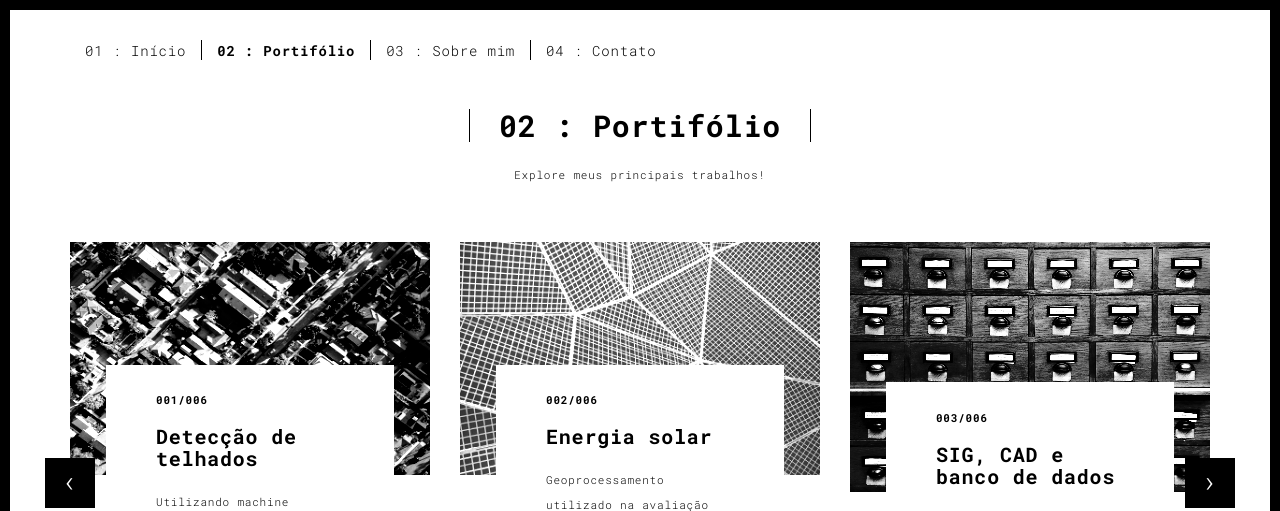
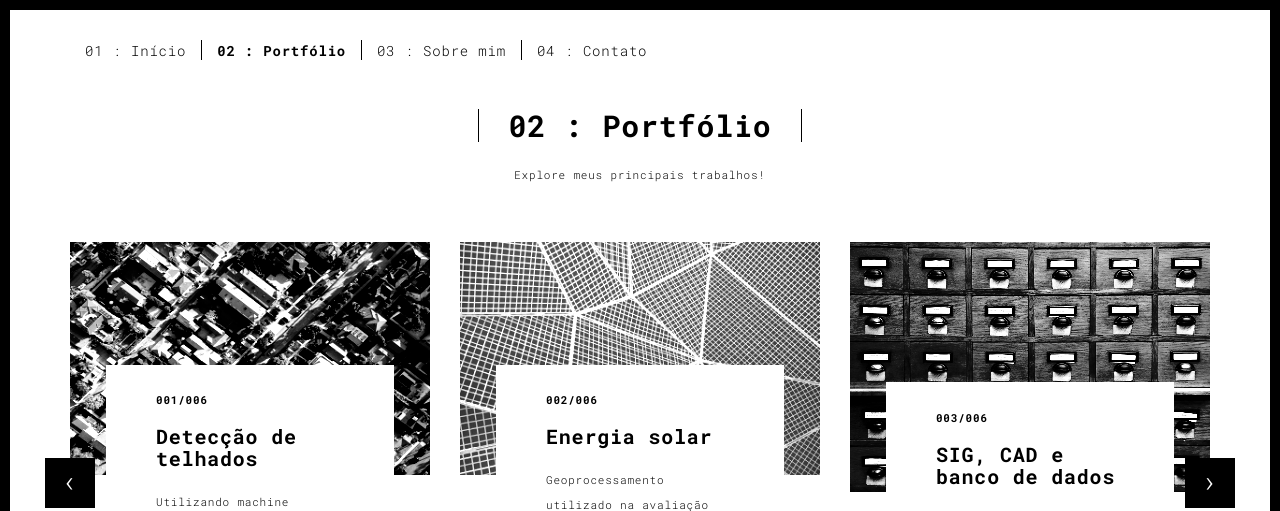
Before and after one commit to willsbit/portfo, a Flask app: page /works.html in a window 1280 px wide. Shown: the top 511 px of the page. Run offline with Flask 2, Linux system fonts and the light colour scheme; some libraries are stand-ins or nearby versions.

Commit message:
Corrigindo Portifólio para Portfólio

```diff
--- a/templates/about.html
+++ b/templates/about.html
@@ -40,7 +40,7 @@
         <div class="collapse navbar-collapse" id="navbar-collapse">
           <ul class="nav navbar-nav ">
             <li><a href="./index.html" title="">01 : Início</a></li>
-            <li><a href="./works.html" title="">02 : Portifólio</a></li>
+            <li><a href="./works.html" title="">02 : Portfólio</a></li>
             <li><a href="./about.html" title="">03 : Sobre mim</a></li>
             <li><a href="./contact.html" title="">04 : Contato</a></li>
           </ul>
@@ -70,7 +70,7 @@
                     na aptidão para geração de energia solar.
                   </p>
                   <h3>Experiência </h3>
-                  <p>Atualmente trabalho como Analista de Aquisição de Dados. Tenho experiência com SIG,
+                  <p>Tenho experiência com SIG,
                     Geoprocessamento, análise e visualização de dados (principalmente georreferenciados) e levantamentos
                     de campo.
 
--- a/templates/contact.html
+++ b/templates/contact.html
@@ -46,7 +46,7 @@
         <div class="collapse navbar-collapse" id="navbar-collapse">
           <ul class="nav navbar-nav ">
             <li><a href="./index.html" title="">01 : Início</a></li>
-            <li><a href="./works.html" title="">02 : Portifólio</a></li>
+            <li><a href="./works.html" title="">02 : Portfólio</a></li>
             <li><a href="./about.html" title="">03 : Sobre mim</a></li>
             <li><a href="./contact.html" title="">04 : Contato</a></li>
           </ul>
--- a/templates/csp.html
+++ b/templates/csp.html
@@ -38,7 +38,7 @@
         <div class="collapse navbar-collapse" id="navbar-collapse">
           <ul class="nav navbar-nav ">
             <li><a href="./index.html" title="">01 : Início</a></li>
-            <li><a href="./works.html" title="">02 : Portifólio</a></li>
+            <li><a href="./works.html" title="">02 : Portfólio</a></li>
             <li><a href="./about.html" title="">03 : Sobre mim</a></li>
             <li><a href="./contact.html" title="">04 : Contato</a></li>
           </ul>
--- a/templates/database.html
+++ b/templates/database.html
@@ -39,7 +39,7 @@
         <div class="collapse navbar-collapse" id="navbar-collapse">
           <ul class="nav navbar-nav ">
             <li><a href="./index.html" title="">01 : Início</a></li>
-            <li><a href="./works.html" title="">02 : Portifólio</a></li>
+            <li><a href="./works.html" title="">02 : Portfólio</a></li>
             <li><a href="./about.html" title="">03 : Sobre mim</a></li>
             <li><a href="./contact.html" title="">04 : Contato</a></li>
           </ul>
--- a/templates/error_contact.html
+++ b/templates/error_contact.html
@@ -46,7 +46,7 @@
         <div class="collapse navbar-collapse" id="navbar-collapse">
           <ul class="nav navbar-nav ">
             <li><a href="./index.html" title="">01 : Início</a></li>
-            <li><a href="./works.html" title="">02 : Portifólio</a></li>
+            <li><a href="./works.html" title="">02 : Portfólio</a></li>
             <li><a href="./about.html" title="">03 : Sobre mim</a></li>
             <li><a href="./contact.html" title="">04 : Contato</a></li>
           </ul>
--- a/templates/index.html
+++ b/templates/index.html
@@ -40,7 +40,7 @@
                 <div class="collapse navbar-collapse" id="navbar-collapse">
                     <ul class="nav navbar-nav ">
                         <li><a href="./index.html" title="">01 : Início</a></li>
-                        <li><a href="./works.html" title="">02 : Portifólio</a></li>
+                        <li><a href="./works.html" title="">02 : Portfólio</a></li>
                         <li><a href="./about.html" title="">03 : Sobre mim</a></li>
                         <li><a href="./contact.html" title="">04 : Contato</a></li>
                     </ul>
--- a/templates/telhados.html
+++ b/templates/telhados.html
@@ -39,7 +39,7 @@
         <div class="collapse navbar-collapse" id="navbar-collapse">
           <ul class="nav navbar-nav ">
             <li><a href="./index.html" title="">01 : Início</a></li>
-            <li><a href="./works.html" title="">02 : Portifólio</a></li>
+            <li><a href="./works.html" title="">02 : Portfólio</a></li>
             <li><a href="./about.html" title="">03 : Sobre mim</a></li>
             <li><a href="./contact.html" title="">04 : Contato</a></li>
           </ul>
--- a/templates/thankyou.html
+++ b/templates/thankyou.html
@@ -46,7 +46,7 @@
         <div class="collapse navbar-collapse" id="navbar-collapse">
           <ul class="nav navbar-nav ">
             <li><a href="./index.html" title="">01 : Início</a></li>
-            <li><a href="./works.html" title="">02 : Portifólio</a></li>
+            <li><a href="./works.html" title="">02 : Portfólio</a></li>
             <li><a href="./about.html" title="">03 : Sobre mim</a></li>
             <li><a href="./contact.html" title="">04 : Contato</a></li>
           </ul>
--- a/templates/work.html
+++ b/templates/work.html
@@ -40,7 +40,7 @@
         <div class="collapse navbar-collapse" id="navbar-collapse">
           <ul class="nav navbar-nav ">
             <li><a href="./index.html" title="">01 : Início</a></li>
-            <li><a href="./works.html" title="">02 : Portifólio</a></li>
+            <li><a href="./works.html" title="">02 : Portfólio</a></li>
             <li><a href="./about.html" title="">03 : Sobre mim</a></li>
             <li><a href="./contact.html" title="">04 : Contato</a></li>
           </ul>
--- a/templates/works.html
+++ b/templates/works.html
@@ -15,7 +15,7 @@
   <link rel="apple-touch-icon" sizes="180x180" href="./static/assets/apple-icon-180x180.png">
   <link href="./static/assets/icon.ico" rel="icon">
 
-  <title>Portifólio</title>
+  <title>Portfólio</title>
 
   <link href="./static/main.3f6952e4.css" rel="stylesheet">
 </head>
@@ -40,7 +40,7 @@
         <div class="collapse navbar-collapse" id="navbar-collapse">
           <ul class="nav navbar-nav ">
             <li><a href="./index.html" title="">01 : Início</a></li>
-            <li><a href="./works.html" title="">02 : Portifólio</a></li>
+            <li><a href="./works.html" title="">02 : Portfólio</a></li>
             <li><a href="./about.html" title="">03 : Sobre mim</a></li>
             <li><a href="./contact.html" title="">04 : Contato</a></li>
           </ul>
@@ -57,7 +57,7 @@
 
         <div class="col-sm-8 col-sm-offset-2 section-container-spacer">
           <div class="text-center">
-            <h1 class="h2">02 : Portifólio</h1>
+            <h1 class="h2">02 : Portfólio</h1>
             <p>Explore meus principais trabalhos!</p>
           </div>
         </div>
```
